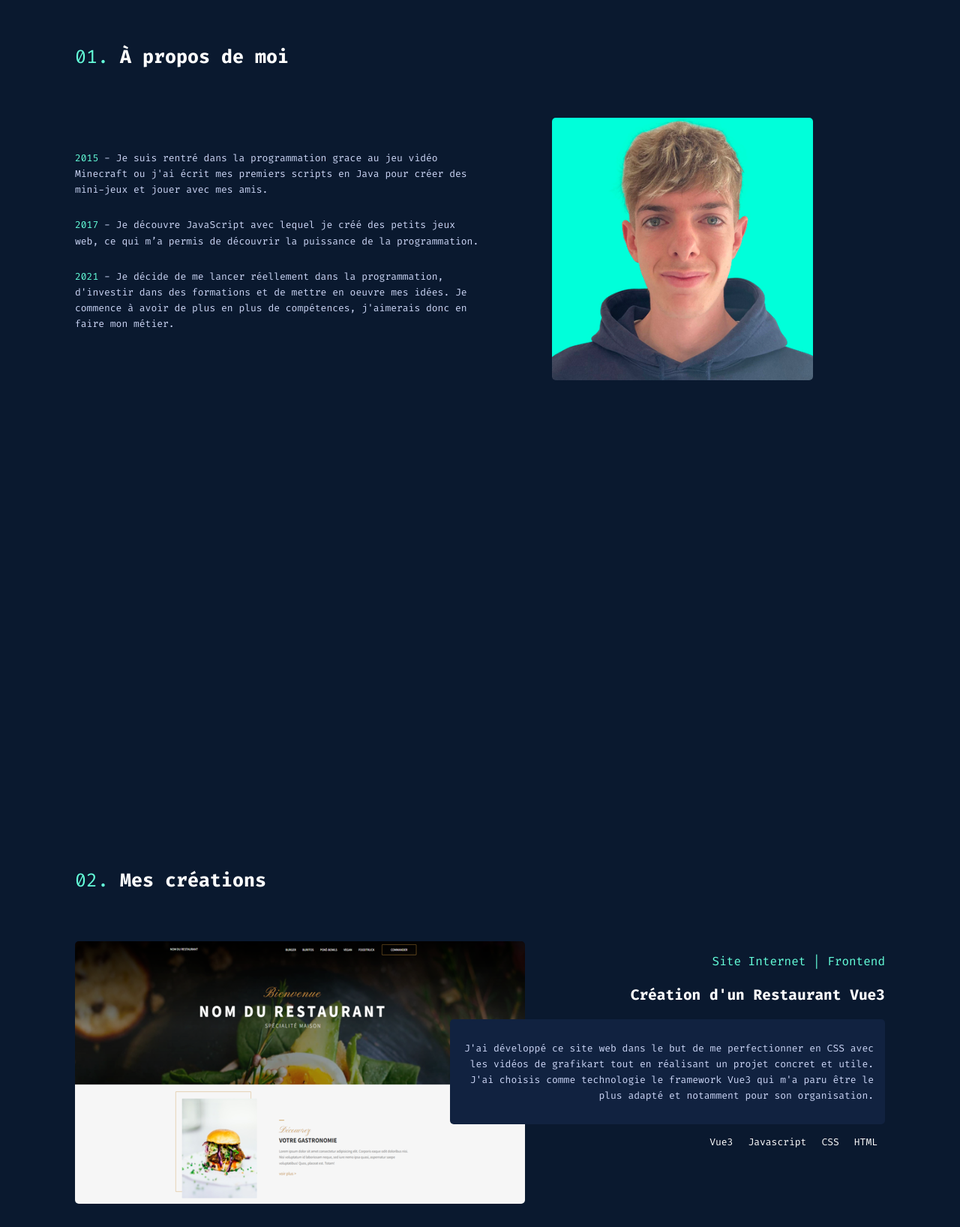
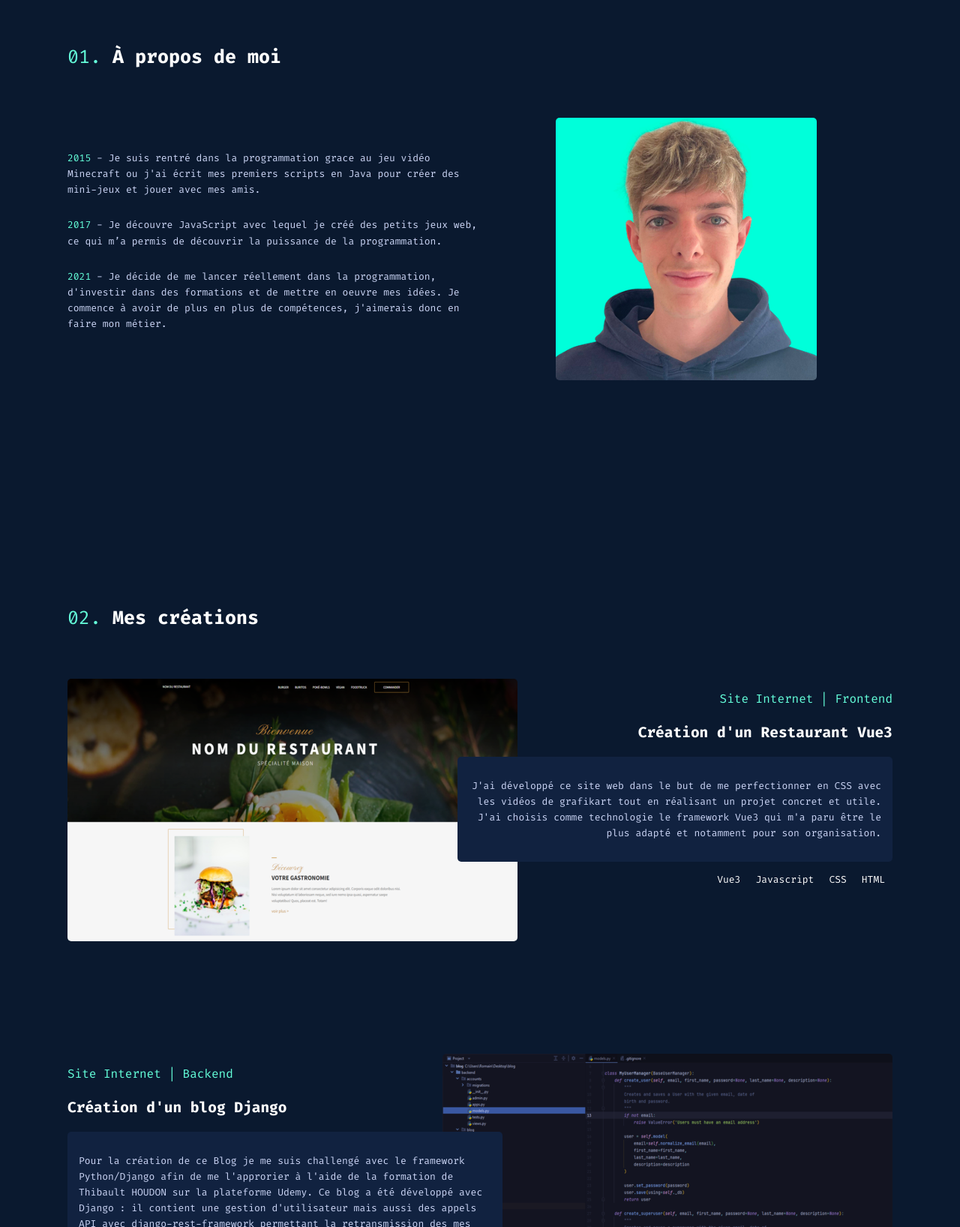
Before and after one commit to romaindemeure/Portfolio, a Vue app: page / in a window 1280 px wide. Shown: the part 1084-2720 px from the top of the page at 75% size. Built offline with nearby package versions, Linux system fonts and the light colour scheme; some icons are missing.

Commit message:
modifcation des marges

```diff
--- a/src/components/About.vue
+++ b/src/components/About.vue
@@ -83,7 +83,7 @@
     .container {
         max-width: 1100px;
         margin: 0 auto;
-        padding: 200px 100px;
+        padding-top: 200px;
     }
 
     .container .about .text {
--- a/src/components/Certifications.vue
+++ b/src/components/Certifications.vue
@@ -75,7 +75,7 @@
     .container {
         max-width: 1100px;
         margin: 0 auto;
-        padding: 200px 100px;
+        padding: 50px 0;
     }
 
     .container .certification {
--- a/src/components/Contact.vue
+++ b/src/components/Contact.vue
@@ -94,7 +94,7 @@
     .container {
         max-width: 1100px;
         margin: 200px auto;
-        padding: 200px 100px;
+        padding: 50px 0;
     }
 
     .container .contact {
--- a/src/components/Footer.vue
+++ b/src/components/Footer.vue
@@ -35,7 +35,7 @@
     max-width: 1100px;
     margin: 0 auto;
     padding: 0 100px;
-    margin-top: 400px;
+    margin-top: 250px;
 }
 
 .container .footer .section .main .text {
--- a/src/components/PersonalProjects.vue
+++ b/src/components/PersonalProjects.vue
@@ -181,7 +181,7 @@
         display: block;
         max-width: 1100px;
         margin: 400px auto;
-        padding: 200px 100px;
+        padding: 50px 0;
     }
 
     .container .section {
```
